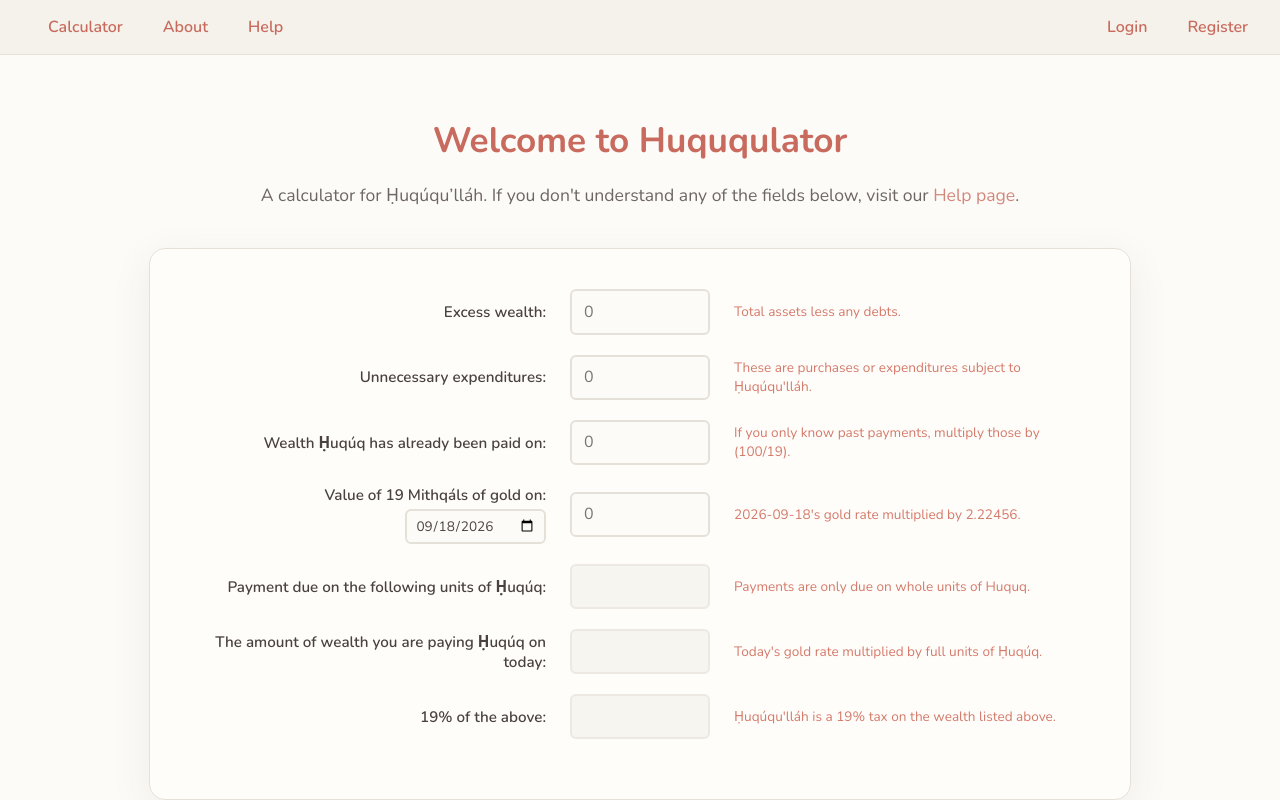
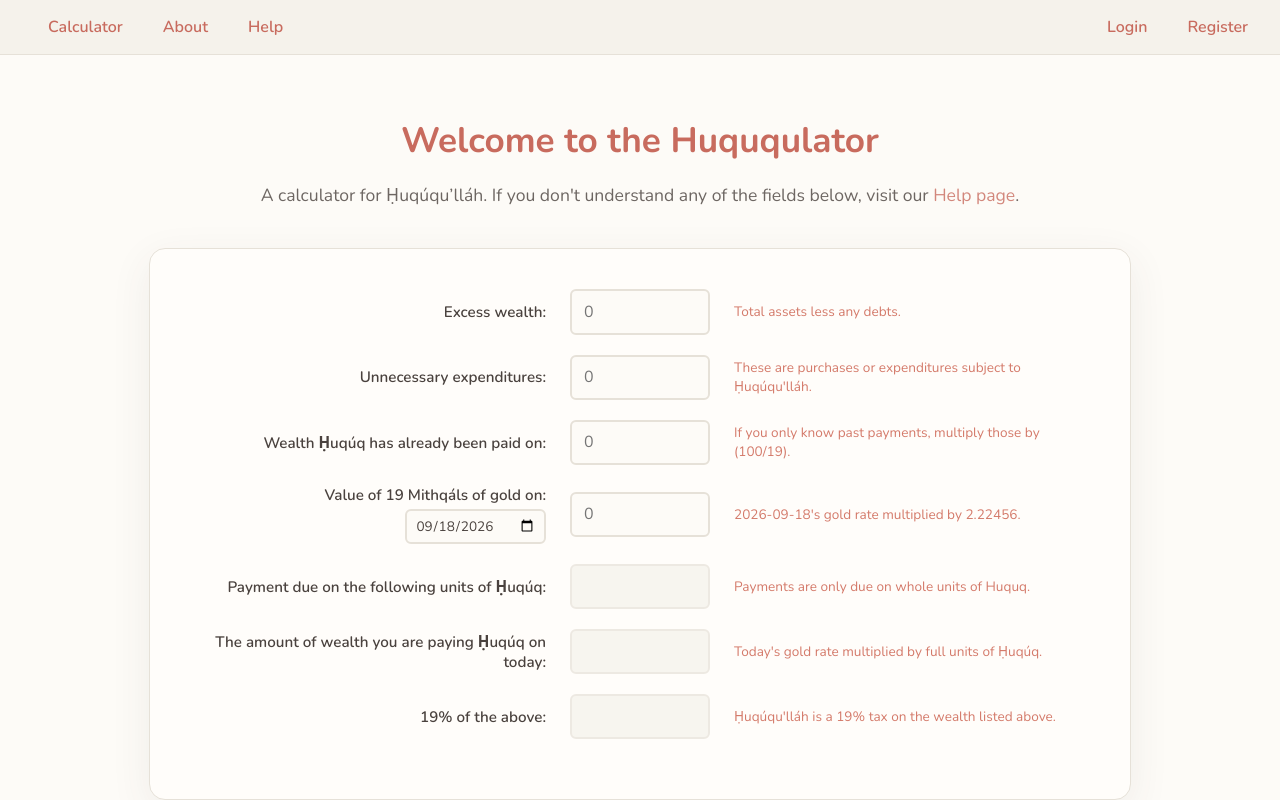
Before and after one commit to bahaipedia/huququlator, a React (Vite) app in the folder client/: page / in a window 1280 px wide. Shown: the top 800 px of the page. Built offline with nearby package versions, Linux system fonts and the light colour scheme; no server answers.

Commit message:
Update Home.jsx

```diff
--- a/client/src/pages/Home.jsx
+++ b/client/src/pages/Home.jsx
@@ -66,7 +66,7 @@ export default function Home() {
         <div className="home-container">
             <section className="hero-section">
                 <div className="hero-text">
-                    <h1>Welcome to Huququlator</h1>
+                    <h1>Welcome to the Huququlator</h1>
                     <p>A calculator for Ḥuqúqu’lláh. If you don't understand any of the fields below, visit our <Link to="/help">Help page</Link>.</p>
                 </div>
 
```
